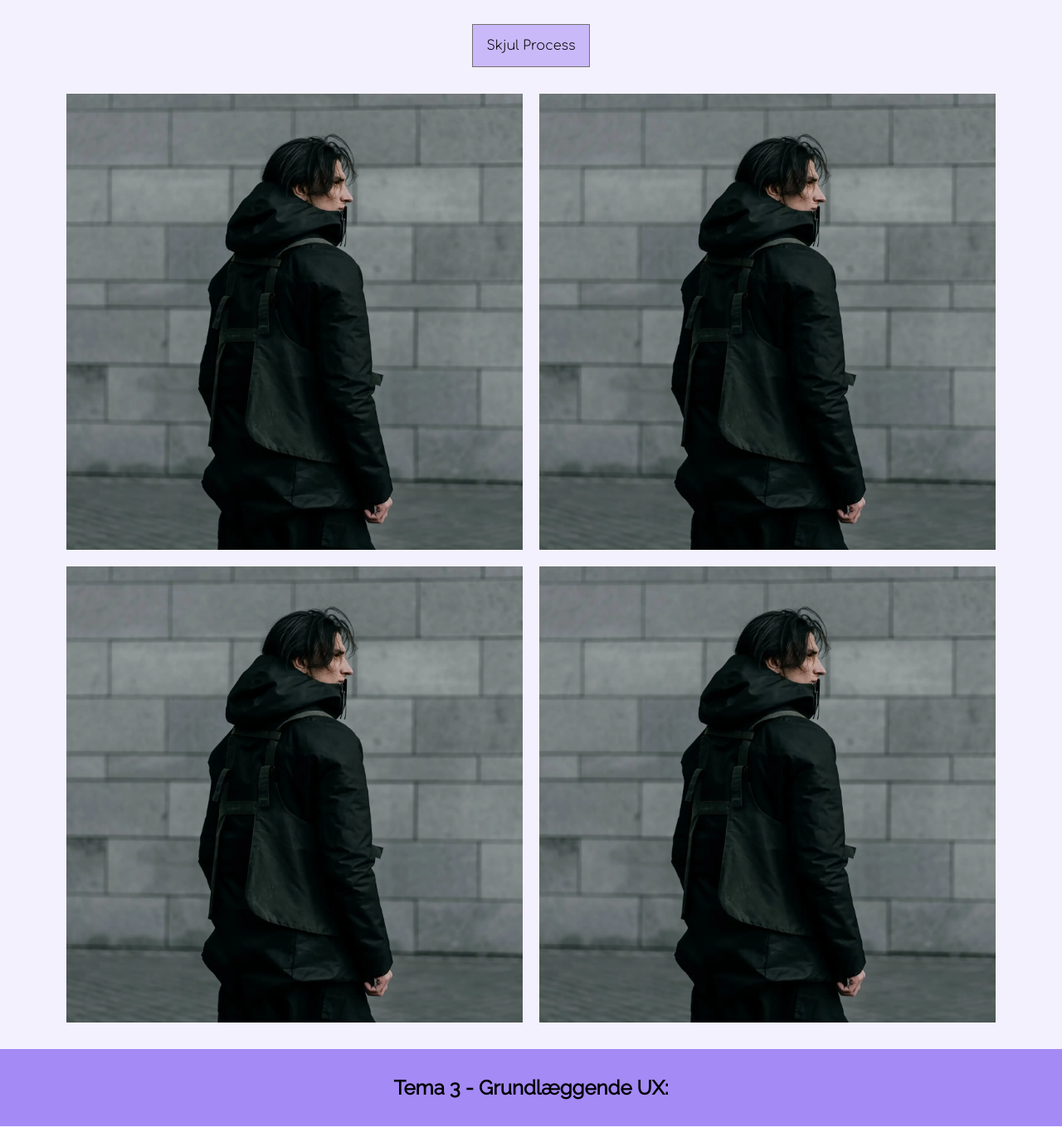
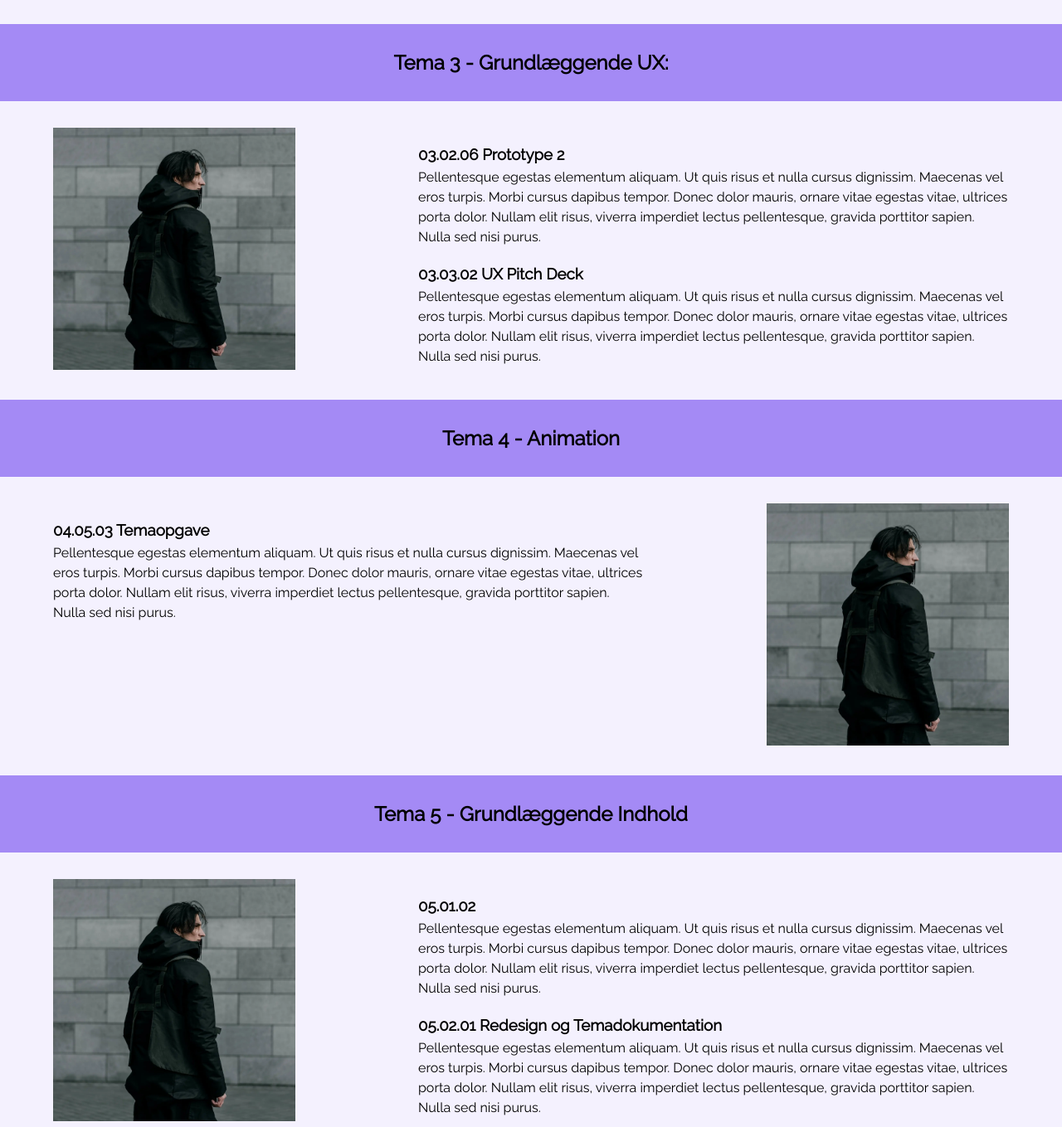
Before and after one commit to mari96j6/portfolio_site, a plain HTML site: page portfolio.html in a window 1280 px wide. Shown: the part 741-2100 px from the top of the page at 83% size. Drawn offline with Linux system fonts and the light colour scheme.

Commit message:
kode færdig med js

```diff
--- a/layout.css
+++ b/layout.css
@@ -13,44 +13,6 @@
     display: grid;
     grid-template-columns: 1fr 2fr;
     gap: 1.25rem;
-  }
-  .grid_4-4 {
-    display: grid;
-    grid-template-columns: repeat(2, 1fr);
-    gap: 1.25rem;
-    margin-right: 5rem;
-    margin-left: 5rem;
-    margin-top: 2rem;
-    margin-bottom: 2rem;
-  }
-
-  .billede1 {
-    display: grid;
-    grid-column-start: 1;
-    grid-column-end: 1;
-    grid-row-start: 1;
-    grid-row-end: 1;
-  }
-  .billede2 {
-    display: grid;
-    grid-column-start: 2;
-    grid-column-end: 2;
-    grid-row-start: 1;
-    grid-row-end: 1;
-  }
-  .billede3 {
-    display: grid;
-    grid-column-start: 1;
-    grid-column-end: 1;
-    grid-row-start: 2;
-    grid-row-end: 2;
-  }
-  .billede4 {
-    display: grid;
-    grid-column-start: 2;
-    grid-column-end: 2;
-    grid-row-start: 2;
-    grid-row-end: 2;
   }
 
   .grid_1-1-1-1 {
--- a/portfolio.html
+++ b/portfolio.html
@@ -69,15 +69,6 @@
           <img src="img/image1.webp" alt="Tactical Wear" />
         </div>
       </div>
-      <button class="knap">Skjul Process</button>
-      <div class="process">
-        <div class="grid_4-4">
-          <img class="billede1" src="img/image1.webp" alt="Tactical Wear" />
-          <img class="billede2" src="img/image1.webp" alt="Tactical Wear" />
-          <img class="billede3" src="img/image1.webp" alt="Tactical Wear" />
-          <img class="billede4" src="img/image1.webp" alt="Tactical Wear" />
-        </div>
-      </div>
 
       <div class="opdel">
         <h2>Tema 3 - Grundlæggende UX:</h2>
@@ -105,15 +96,6 @@
           <img src="img/image1.webp" alt="Tactical Wear" />
         </div>
       </div>
-      <button class="knap">Skjul Process</button>
-      <div class="process">
-        <div class="grid_4-4">
-          <img class="billede1" src="img/image1.webp" alt="Tactical Wear" />
-          <img class="billede2" src="img/image1.webp" alt="Tactical Wear" />
-          <img class="billede3" src="img/image1.webp" alt="Tactical Wear" />
-          <img class="billede4" src="img/image1.webp" alt="Tactical Wear" />
-        </div>
-      </div>
 
       <div class="opdel">
         <h2>Tema 4 - Animation</h2>
@@ -131,15 +113,6 @@
         </div>
         <div class="col">
           <img src="img/image1.webp" alt="Tactical Wear" />
-        </div>
-      </div>
-      <button class="knap">Skjul Process</button>
-      <div class="process">
-        <div class="grid_4-4">
-          <img class="billede1" src="img/image1.webp" alt="Tactical Wear" />
-          <img class="billede2" src="img/image1.webp" alt="Tactical Wear" />
-          <img class="billede3" src="img/image1.webp" alt="Tactical Wear" />
-          <img class="billede4" src="img/image1.webp" alt="Tactical Wear" />
         </div>
       </div>
 
@@ -169,15 +142,6 @@
           <img src="img/image1.webp" alt="Tactical Wear" />
         </div>
       </div>
-      <button class="knap">Skjul Process</button>
-      <div class="process">
-        <div class="grid_4-4">
-          <img class="billede1" src="img/image1.webp" alt="Tactical Wear" />
-          <img class="billede2" src="img/image1.webp" alt="Tactical Wear" />
-          <img class="billede3" src="img/image1.webp" alt="Tactical Wear" />
-          <img class="billede4" src="img/image1.webp" alt="Tactical Wear" />
-        </div>
-      </div>
 
       <div class="opdel">
         <h2>Tema 6 - Portfolio Eksamen</h2>
@@ -197,15 +161,6 @@
           <img src="img/image1.webp" alt="Tactical Wear" />
         </div>
       </div>
-      <button class="knap">Skjul Process</button>
-      <div class="process">
-        <div class="grid_4-4">
-          <img class="billede1" src="img/image1.webp" alt="Tactical Wear" />
-          <img class="billede2" src="img/image1.webp" alt="Tactical Wear" />
-          <img class="billede3" src="img/image1.webp" alt="Tactical Wear" />
-          <img class="billede4" src="img/image1.webp" alt="Tactical Wear" />
-        </div>
-      </div>
     </main>
     <footer>Marius</footer>
     <script src="script.js"></script>
--- a/script.js
+++ b/script.js
@@ -1,10 +1,10 @@
-const btn = document.querySelector("button");
-const show = document.querySelector(".process");
-const hide = document.querySelector(".process");
+const knap = document.querySelector(".knap");
+const gallery = document.querySelector(".billede_gallery");
 
-function klikket() {
-  show.classList.toggle("show");
-  hide.classList.toggle("hide");
-}
-
-btn.addEventListener("mousedown", klikket);
+knap.addEventListener("click", () => {
+  if (gallery.style.display === "none") {
+    gallery.style.display = "block";
+  } else {
+    gallery.style.display = "none";
+  }
+});
--- a/stylesheet.css
+++ b/stylesheet.css
@@ -240,9 +240,6 @@ main {
   background: hsl(var(--violet), var(--saturation), 75%);
   text-align: center;
 }
-.hide {
-  display: none;
-}
 
 .knap {
   background: hsl(var(--violet), var(--saturation), 85%);
@@ -257,6 +254,7 @@ main {
   margin-left: auto;
   margin-right: auto;
   margin-bottom: 2rem;
+  margin-top: 2rem;
 }
 
 .knap:hover {
```
Also changed, not shown: om_mig.html (+3 -4 lines).
